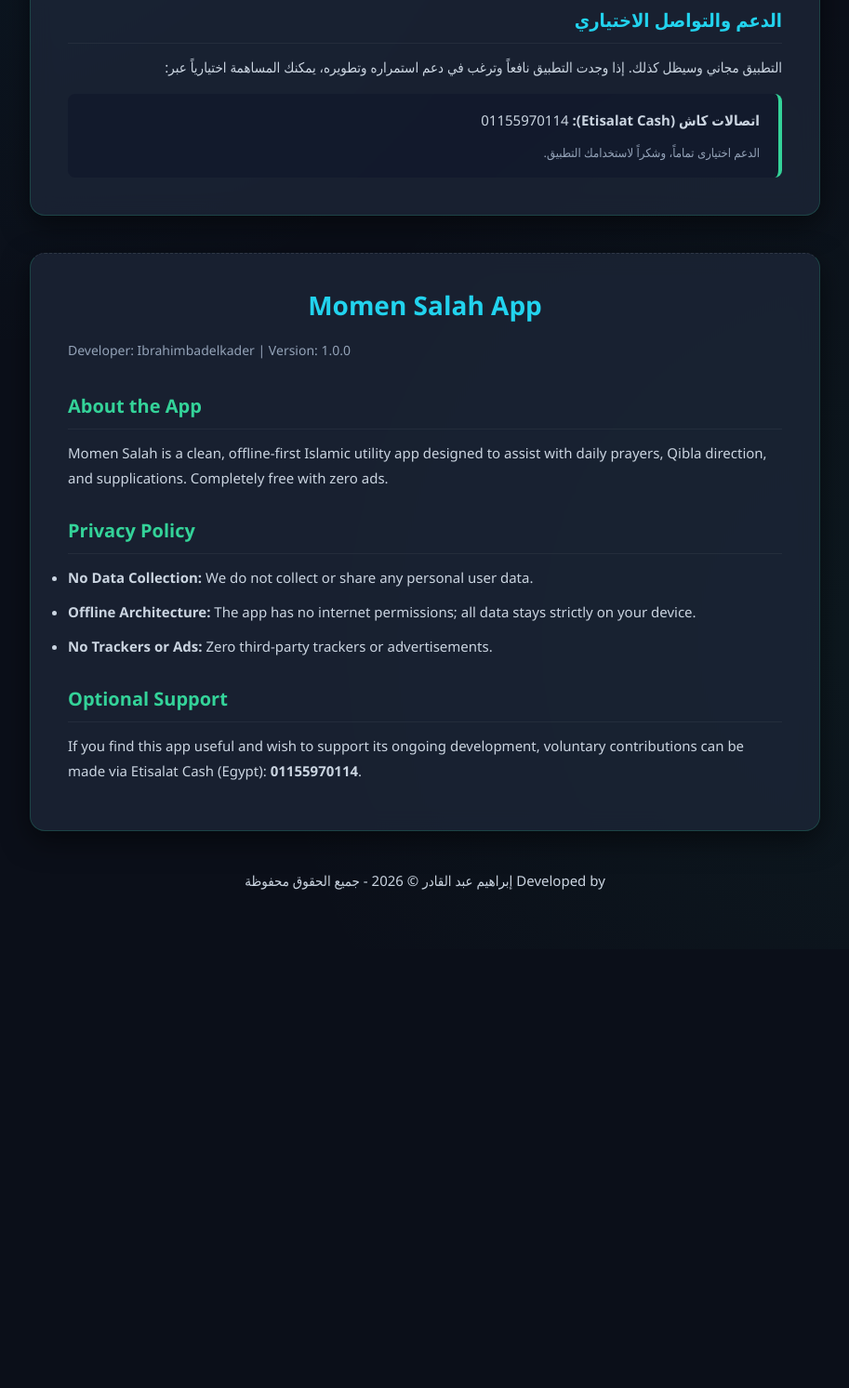
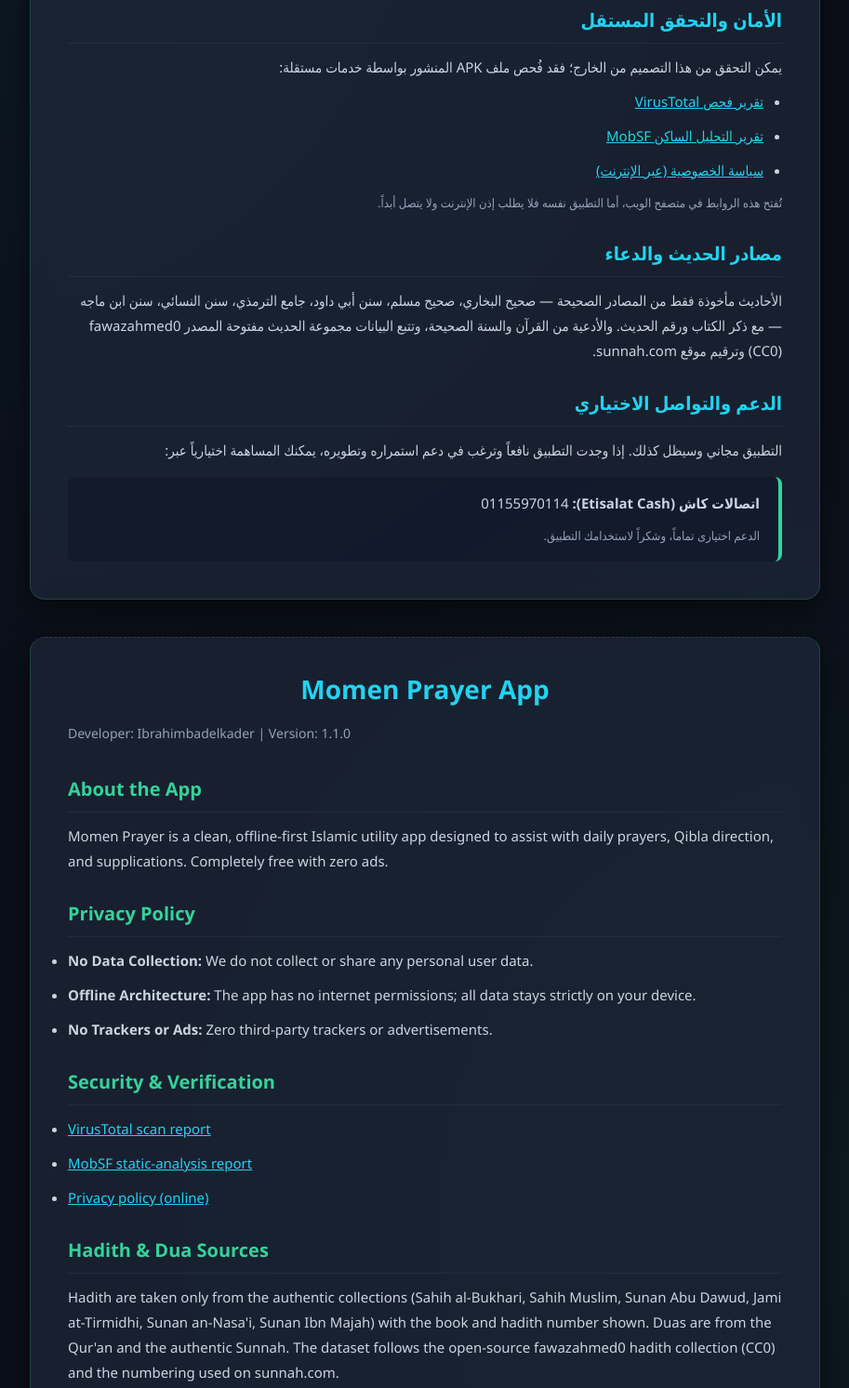
Before and after one commit to ibrahim-abdelkader1997/momen-privacy, a plain HTML site: page index.html in a window 1280 px wide. Shown: the part 638-2131 px from the top of the page at 93% size, without its empty margins (183-1096 px from the left). Before the commit the page ends 1659 px from the top, so only its background shows below. Drawn offline with Linux system fonts and the light colour scheme.

Commit message:
Update to Momen Prayer (v1.1.0): rename + security & verification links + sources

```diff
--- a/index.html
+++ b/index.html
@@ -3,7 +3,7 @@
 <head>
     <meta charset="UTF-8">
     <meta name="viewport" content="width=device-width, initial-scale=1.0">
-    <title>تطبيق مؤمن صلاة - Momen Salah</title>
+    <title>تطبيق مؤمن صلاة - Momen Prayer</title>
     <style>
         :root {
             --bg-color: #0b0f19;
@@ -70,6 +70,7 @@
         ul {
             padding-right: 20px;
         }
+        a { color: var(--accent-cyan); word-break: break-all; }
         .badge-offline {
             display: inline-block;
             background: rgba(52, 211, 153, 0.1);
@@ -106,8 +107,8 @@
     <div class="wrapper">
         <!-- قسم حول التطبيق وسياسة الخصوصية بالعربية -->
         <div class="card">
-            <h1>تطبيق مؤمن صلاة (Momen Salah)</h1>
-            <div class="subtitle">المطور: إبراهيم عبد القادر | الإصدار: 1.0.0</div>
+            <h1>تطبيق مؤمن صلاة (Momen Prayer)</h1>
+            <div class="subtitle">المطور: إبراهيم عبد القادر | الإصدار: 1.1.0</div>
 
             <div style="text-align: center;">
                 <span class="badge-offline">✔ يعمل بدون إنترنت بالكامل (Fully Offline)</span>
@@ -124,6 +125,18 @@
                 <li><strong>بدون إعلانات أو تتبع:</strong> لا يوجد أي طرف ثالث يراقب نشاطك داخل التطبيق.</li>
             </ul>
 
+            <h2>الأمان والتحقق المستقل</h2>
+            <p>يمكن التحقق من هذا التصميم من الخارج؛ فقد فُحص ملف APK المنشور بواسطة خدمات مستقلة:</p>
+            <ul>
+                <li><a href="https://www.virustotal.com/gui/file/4c3dab059bd894f6790c15bd94fb075df0686b2a4c5e1f895c2576e2c77a4f2b">تقرير فحص VirusTotal</a></li>
+                <li><a href="https://mobsf.live/static_analyzer/f902ce92457fa75ecdb984e48dc1df59/">تقرير التحليل الساكن MobSF</a></li>
+                <li><a href="https://ibrahim-abdelkader1997.github.io/momen-privacy/">سياسة الخصوصية (عبر الإنترنت)</a></li>
+            </ul>
+            <p style="font-size: 13px; color: var(--text-muted);">تُفتح هذه الروابط في متصفح الويب، أما التطبيق نفسه فلا يطلب إذن الإنترنت ولا يتصل أبداً.</p>
+
+            <h2>مصادر الحديث والدعاء</h2>
+            <p>الأحاديث مأخوذة فقط من المصادر الصحيحة — صحيح البخاري، صحيح مسلم، سنن أبي داود، جامع الترمذي، سنن النسائي، سنن ابن ماجه — مع ذكر الكتاب ورقم الحديث. والأدعية من القرآن والسنة الصحيحة، وتتبع البيانات مجموعة الحديث مفتوحة المصدر fawazahmed0 (CC0) وترقيم موقع sunnah.com.</p>
+
             <h2>الدعم والتواصل الاختياري</h2>
             <p>التطبيق مجاني وسيظل كذلك. إذا وجدت التطبيق نافعاً وترغب في دعم استمراره وتطويره، يمكنك المساهمة اختيارياً عبر:</p>
             <div class="support-box">
@@ -134,11 +147,11 @@
 
         <!-- قسم بالإنجليزية لتسهيل القبول على المتاجر العالمية -->
         <div class="card lang-section" dir="ltr" style="text-align: left;">
-            <h1 style="color: var(--accent-cyan);">Momen Salah App</h1>
-            <div class="subtitle" style="text-align: left;">Developer: Ibrahimbadelkader | Version: 1.0.0</div>
+            <h1 style="color: var(--accent-cyan);">Momen Prayer App</h1>
+            <div class="subtitle" style="text-align: left;">Developer: Ibrahimbadelkader | Version: 1.1.0</div>
 
             <h2 style="color: var(--accent-green);">About the App</h2>
-            <p>Momen Salah is a clean, offline-first Islamic utility app designed to assist with daily prayers, Qibla direction, and supplications. Completely free with zero ads.</p>
+            <p>Momen Prayer is a clean, offline-first Islamic utility app designed to assist with daily prayers, Qibla direction, and supplications. Completely free with zero ads.</p>
 
             <h2 style="color: var(--accent-green);">Privacy Policy</h2>
             <ul>
@@ -146,6 +159,16 @@
                 <li><strong>Offline Architecture:</strong> The app has no internet permissions; all data stays strictly on your device.</li>
                 <li><strong>No Trackers or Ads:</strong> Zero third-party trackers or advertisements.</li>
             </ul>
+
+            <h2 style="color: var(--accent-green);">Security &amp; Verification</h2>
+            <ul>
+                <li><a href="https://www.virustotal.com/gui/file/4c3dab059bd894f6790c15bd94fb075df0686b2a4c5e1f895c2576e2c77a4f2b">VirusTotal scan report</a></li>
+                <li><a href="https://mobsf.live/static_analyzer/f902ce92457fa75ecdb984e48dc1df59/">MobSF static-analysis report</a></li>
+                <li><a href="https://ibrahim-abdelkader1997.github.io/momen-privacy/">Privacy policy (online)</a></li>
+            </ul>
+
+            <h2 style="color: var(--accent-green);">Hadith &amp; Dua Sources</h2>
+            <p>Hadith are taken only from the authentic collections (Sahih al-Bukhari, Sahih Muslim, Sunan Abu Dawud, Jami at-Tirmidhi, Sunan an-Nasa'i, Sunan Ibn Majah) with the book and hadith number shown. Duas are from the Qur'an and the authentic Sunnah. The dataset follows the open-source fawazahmed0 hadith collection (CC0) and the numbering used on sunnah.com.</p>
 
             <h2 style="color: var(--accent-green);">Optional Support</h2>
             <p>If you find this app useful and wish to support its ongoing development, voluntary contributions can be made via Etisalat Cash (Egypt): <strong>01155970114</strong>.</p>
```
